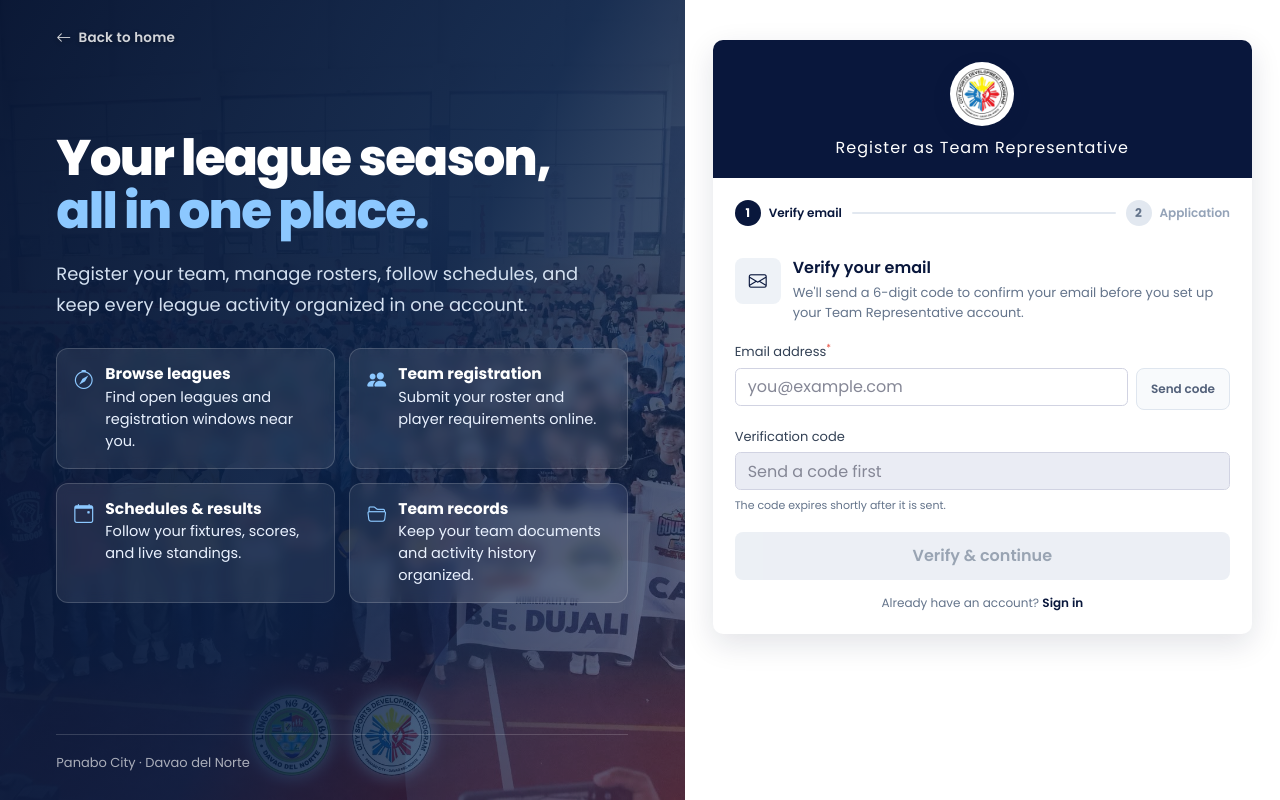
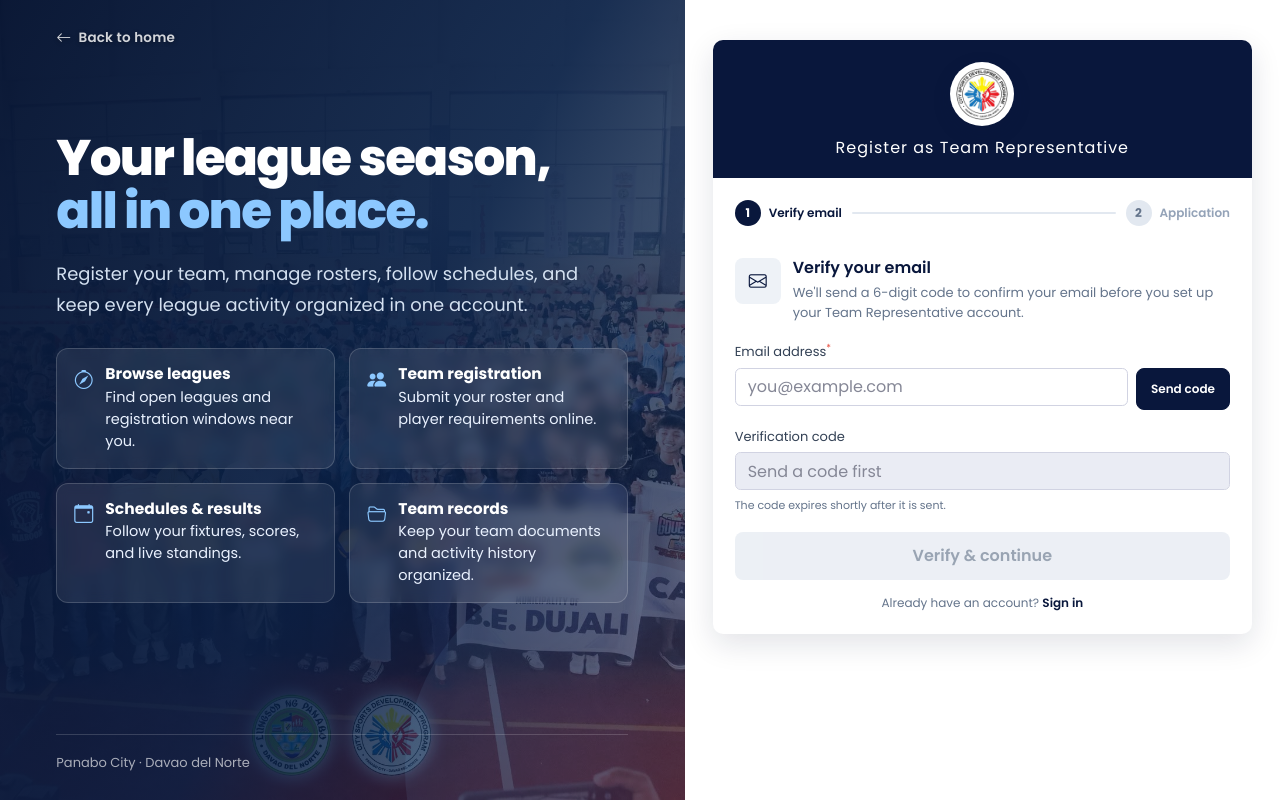
Before and after one commit to valleserkethlorenz/lms, a PHP site: page /register.php in a window 1280 px wide. Run offline with PHP 8.4, Linux system fonts and the light colour scheme; some libraries are stand-ins or nearby versions.

Commit message:
send code button become blue

```diff
--- a/register.php
+++ b/register.php
@@ -136,8 +136,8 @@ include __DIR__ . '/includes/header.php';
     .signup-card .signup-verify-field{margin-bottom:14px}
     .signup-card .signup-email-row{display:flex;gap:8px;align-items:stretch}
     .signup-card .signup-email-row .form-control{flex:1 1 auto;min-width:0}
-    .signup-card .btn-signup-code{border-radius:10px;font-weight:600;font-size:13px;padding:0 18px;border:1.5px solid #cbd5e1;background:#f8fafc;color:#09173c;white-space:nowrap;transition:all .2s;min-height:42px}
-    .signup-card .btn-signup-code:hover:not(:disabled){background:#eef2f7;border-color:#94a3b8}
+    .signup-card .btn-signup-code{border-radius:10px;font-weight:600;font-size:13px;padding:0 18px;border:1.5px solid #09173c;background:#09173c;color:#fff;white-space:nowrap;transition:all .2s;min-height:42px}
+    .signup-card .btn-signup-code:hover:not(:disabled){background:#07305a;border-color:#07305a;color:#fff}
     .signup-card .btn-signup-code:disabled{opacity:.65;cursor:not-allowed}
     .signup-card .signup-code-hint{margin:7px 0 0;font-size:11.5px;color:#64748b}
     .signup-card .btn-signup-verify{width:100%;margin-top:4px;border:none;border-radius:10px;padding:12px 20px;font-weight:600;font-size:14px;color:#fff;background:linear-gradient(135deg,#09173c 0%,#1a3a6b 100%);box-shadow:0 4px 14px rgba(9,23,60,.18);transition:all .2s}
@@ -277,11 +277,11 @@ include __DIR__ . '/includes/header.php';
     .signup-card .btn-signup-code{
         border-radius:8px;font-size:12px;font-weight:600;
         padding:8px 14px;min-height:42px;
-        border:1px solid #dfe6ef;background:#f8fafc;color:#53617a;
+        border:1px solid #09173c;background:#09173c;color:#fff;
         white-space:nowrap;
     }
     .signup-card .btn-signup-code:hover:not(:disabled){
-        background:#eef4ff;border-color:#cbd9ee;color:#09173c;
+        background:#07305a;border-color:#07305a;color:#fff;
     }
     .signup-card .signup-verified-chip{
         background:#f8fafc;border:1px solid #e2e8f0;border-radius:8px;
```
